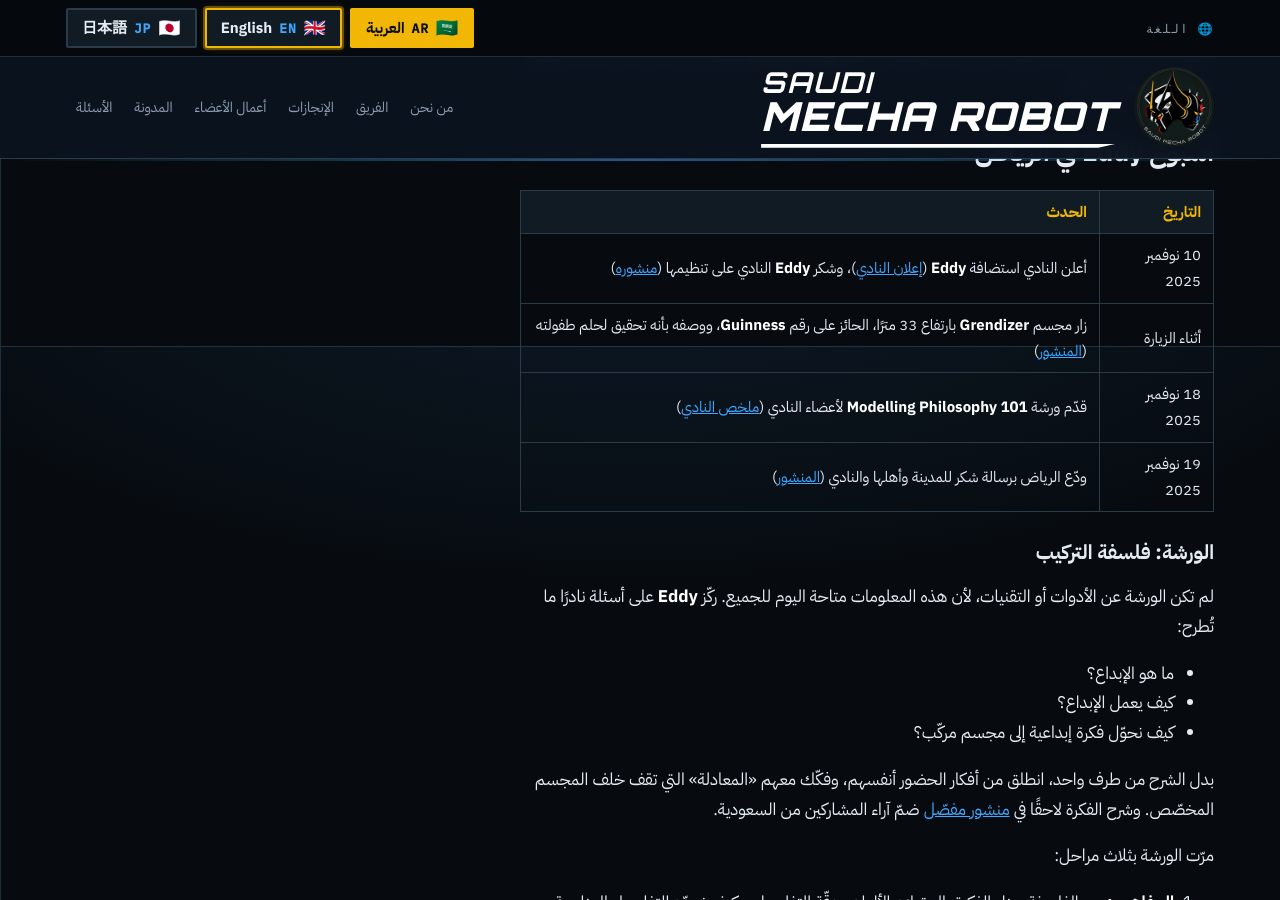
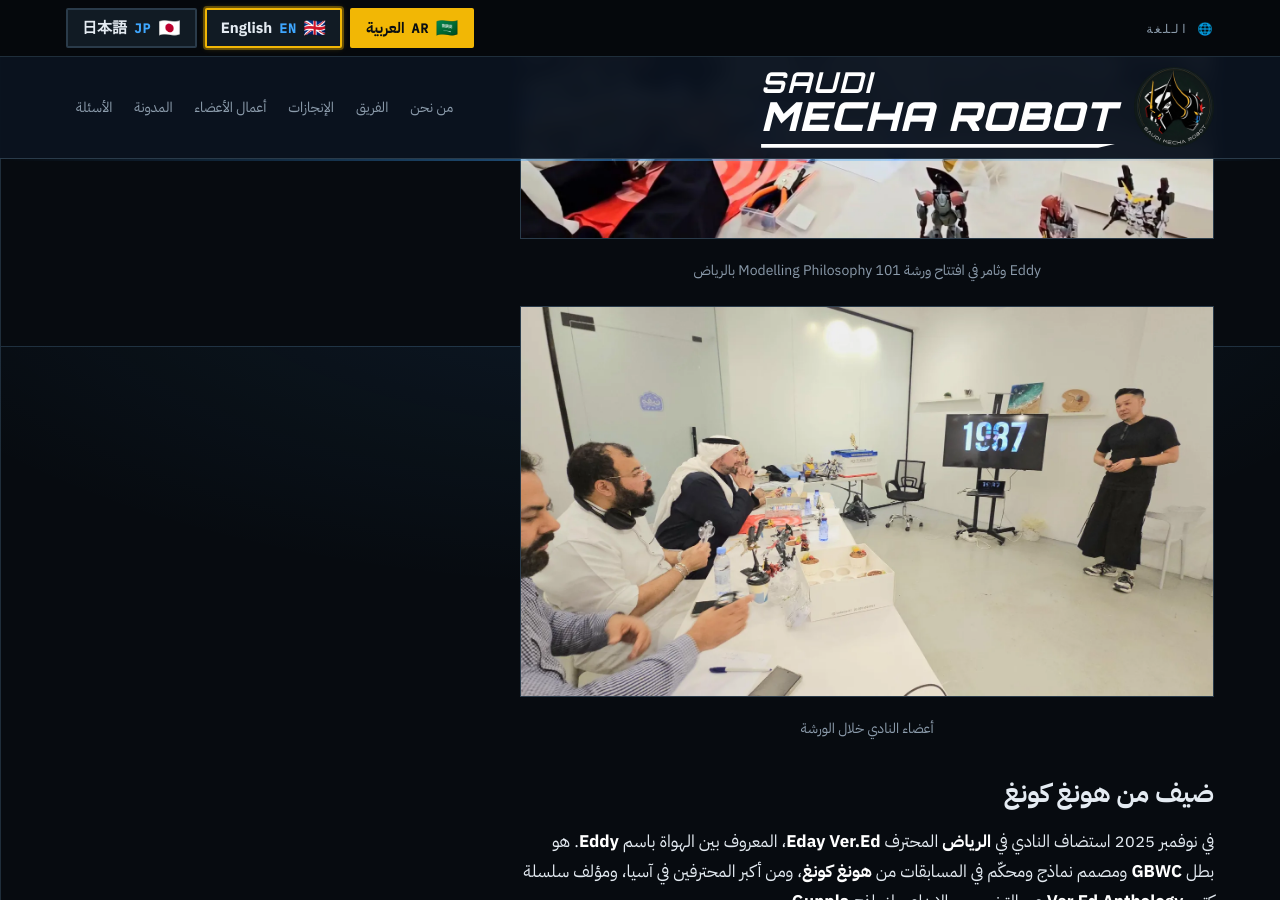
Before and after one commit to SaudiMechaRobot/SaudiMechaRobot.github.io, a Jekyll site: the page built from _posts/2025-11-18-eday-ver-ed-riyadh.md, in a window 1280 px wide and 900 px high, scrolled down 1454 px. Built offline with Jekyll 4.4.1, drawn with Linux system fonts in a browser that asks for light colours; some web fonts are replaced.

Commit message:
Add files via upload

```diff
--- a/_posts/2025-11-18-eday-ver-ed-riyadh.md
+++ b/_posts/2025-11-18-eday-ver-ed-riyadh.md
@@ -7,6 +7,10 @@ pin: 2
 cover: /assets/images/blog/eday-riyadh-cover.webp
 image: /assets/images/blog/eday-riyadh-cover.jpg
 ---
+<figure class="post-figure"><img src="/assets/images/blog/eday-workshop-opening.webp" alt="Eddy وثامر في افتتاح ورشة Modelling Philosophy 101 بالرياض" width="1600" height="900" loading="lazy"><figcaption>Eddy وثامر في افتتاح ورشة Modelling Philosophy 101 بالرياض</figcaption></figure>
+
+<figure class="post-figure"><img src="/assets/images/blog/eday-workshop-attendees.webp" alt="أعضاء النادي خلال الورشة" width="1600" height="901" loading="lazy"><figcaption>أعضاء النادي خلال الورشة</figcaption></figure>
+
 ## ضيف من هونغ كونغ
 
 في نوفمبر 2025 استضاف النادي في **الرياض** المحترف **Eday Ver.Ed**، المعروف بين الهواة باسم **Eddy**. هو بطل **GBWC** ومصمم نماذج ومحكّم في المسابقات من **هونغ كونغ**، ومن أكبر المحترفين في آسيا، ومؤلف سلسلة كتب **Ver.Ed Anthology** عن التخصيص الإبداعي لنماذج **Gunpla**.
```
